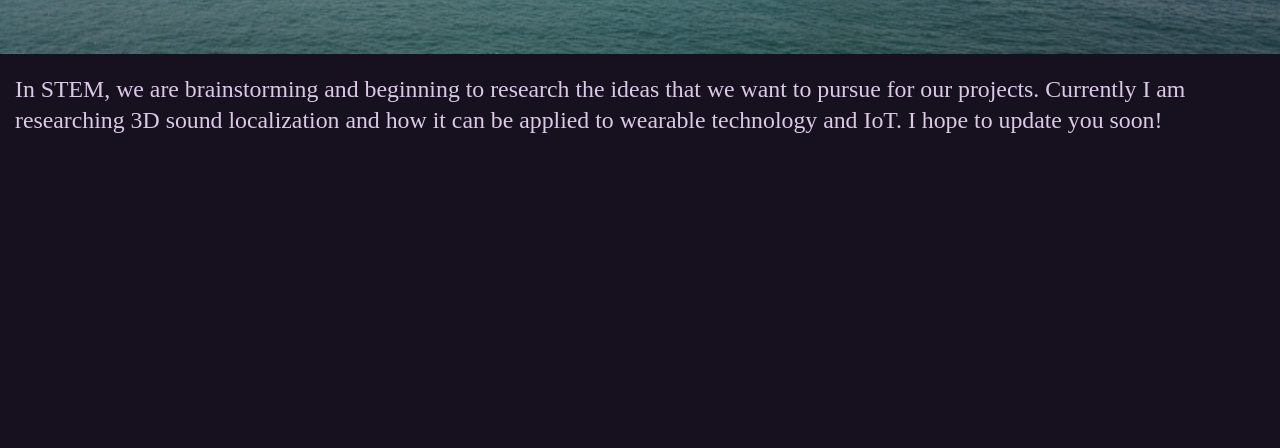
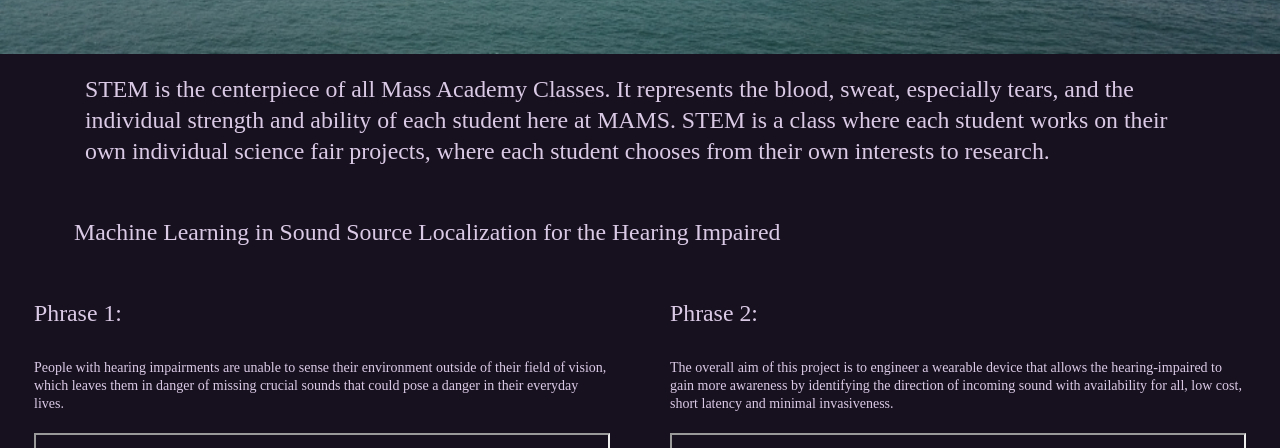
Before and after one commit to technoAl/WebsiteV2, a plain HTML site: page WebContent/Stem.html in a window 1280 px wide. Shown: the part 346-794 px from the top of the page. Drawn offline with nearby package versions, Linux system fonts and the light colour scheme.

Commit message:
final touches

```diff
--- a/WebContent/Stem.html
+++ b/WebContent/Stem.html
@@ -35,10 +35,50 @@
       <h1>STEM</h1>
     </div>
   </div>
+  <div class="container">
     <div class="standard">
-
-      <p>In STEM, we are brainstorming and beginning to research the ideas that we want to pursue for our projects.
-   Currently I am researching 3D sound localization and how it can be applied to wearable technology and IoT. I hope to update you soon!</p>
+      <p>STEM is the centerpiece of all Mass Academy Classes. It represents the blood, sweat, especially tears, and the individual strength and ability of each student here at MAMS.
+        STEM is a class where each student works on their own individual science fair projects, where each student chooses from their own interests to research.
+      </p>
+    </div>
+  </div>
+  <div class="container">
+  <div class="row">
+    <div class="standardCenter">
+      <p>
+        Machine Learning in Sound Source Localization for the Hearing Impaired
+      </p>
+    </div>
+  </div>
+</div>
+<div class="container-fluid">
+  <div class="row">
+    <div class="col-md-6">
+      <h3 class="standard">
+        Phrase 1:
+      </h3>
+      <p class="smallCenter">
+        People with hearing impairments are unable to sense their environment outside of their field of vision, which leaves them in danger of missing crucial sounds that could pose a danger in their everyday lives.
+      </p>
+    </div>
+    <div class="col-md-6">
+      <h3 class="standard">
+        Phrase 2:
+      </h3>
+      <p class="smallCenter">
+        The overall aim of this project is to engineer a wearable device that allows the hearing-impaired to gain more awareness by identifying the direction of incoming sound with availability for all, low cost, short latency and minimal invasiveness.
+      </p>
+    </div>
+  </div>
+  <div class="row">
+    <div class="col-sm-6 center"><iframe src="./Docs/ProjectProposal.pdf" style="width:95%;height:800px"></iframe><p class="smallCenter">This project proposal describes the goals and ideas behind my STEM project. It was submitted and approved by SEFOS to allow the testing and experimentation of my project.</p></div>
+    <div class="col-sm-6 center"><iframe src="./Docs/SunLitReview,2019.pdf" style="width:95%;height:800px"></iframe><p class="smallCenter">The literature review represents the culmination of all the research done to create the ideas developed later in the project. It includes all necessary technical terms to understand the depth of my project.</p></div>
+  </div>
+  <div class="row">
+    <div class="col-sm-3 center"><p class="smallCenter">This file is the un-cut, digital version of my December Fair Poster. It includes images and diagrams that help explain the details of the code of my project as well as the hardware setup.</p></div>
+    <div class="col-sm-6 center"><iframe src="./Docs/PosterStuff.pdf" style="width:95%;height:800px"></iframe></div>
+    <div class="col-sm-3 center"><p class="smallCenter">My code repository is stored here:<a href="https://github.com/technoAl/SSL_STEM">Code Repo</a> While incomplete, it shows my progress piles of code that I have written for this.</p></div>
+  </div>
 </div>
 </body>
 </html>
--- a/WebContent/style.css
+++ b/WebContent/style.css
@@ -19,6 +19,9 @@ h2 {
 	color:rgba(130, 100, 230, 0.4);
 	font-size:2.250em;
 	text-align:center;
+}
+h3 {
+	color:white;
 }
 
 .black{
@@ -67,6 +70,34 @@ img {
 	font-size:1.7em;
 	line-height: 1.3em;
 }
+
+.standardCenter{
+	margin-top:10px;
+	margin-bottom:10px;
+	padding-top:10px;
+	Padding-bottom:10px;
+	padding-right:15px;
+	padding-left:15px;
+	text-decoration-color: #dbcae6;
+	color: #dbcae6;
+	font-size:1.7em;
+	line-height: 1.3em;
+	text-align:center;
+}
+
+.smallCenter{
+	margin-top:10px;
+	margin-bottom:10px;
+	padding-top:10px;
+	Padding-bottom:10px;
+	padding-right:15px;
+	padding-left:15px;
+	text-decoration-color: #dbcae6;
+	color: #dbcae6;
+	font-size:1em;
+	line-height: 1.3em;
+}
+
 
 .leftText{
 	float:left;
```
Also changed, not shown: 1 other file.
